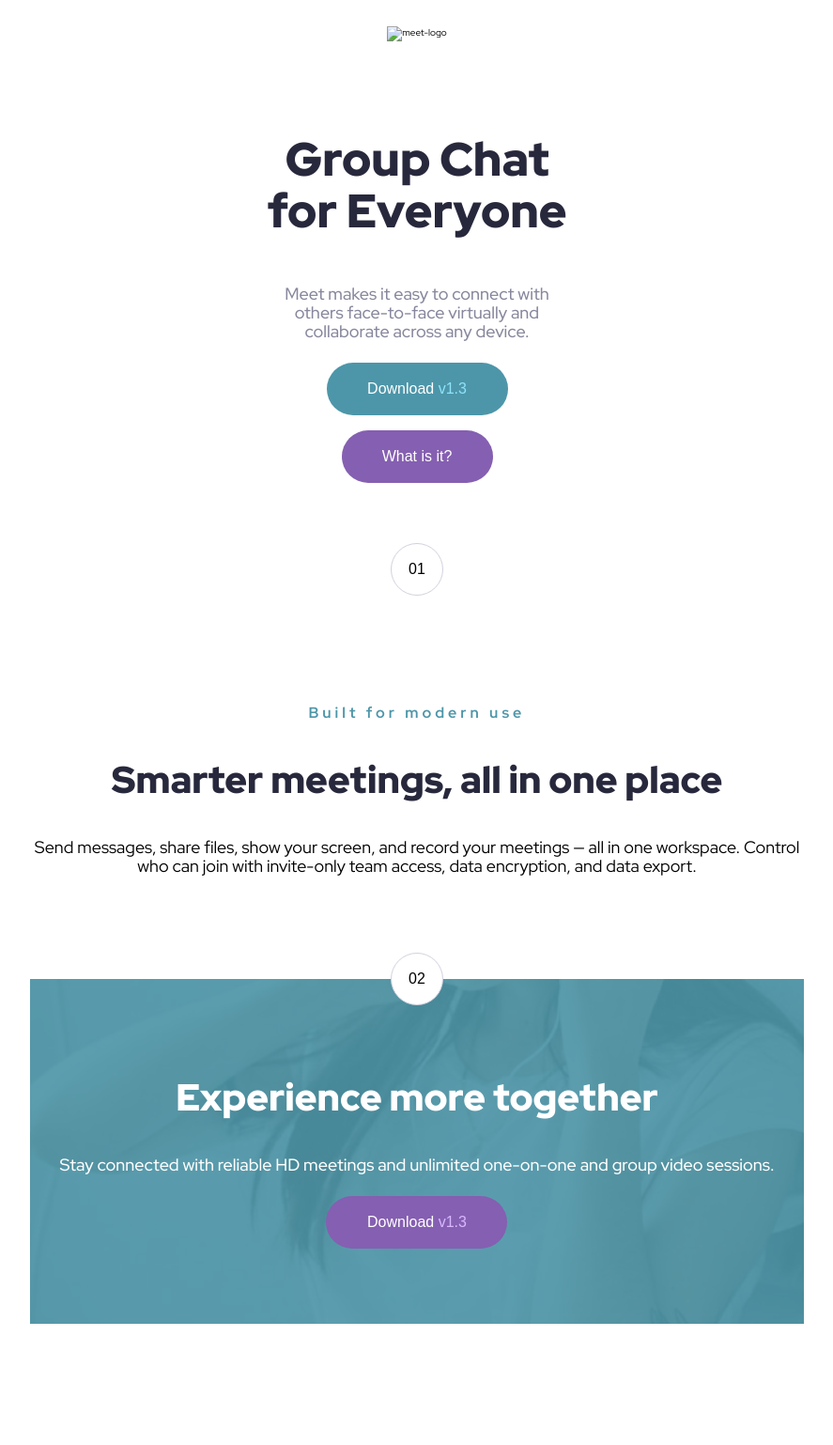
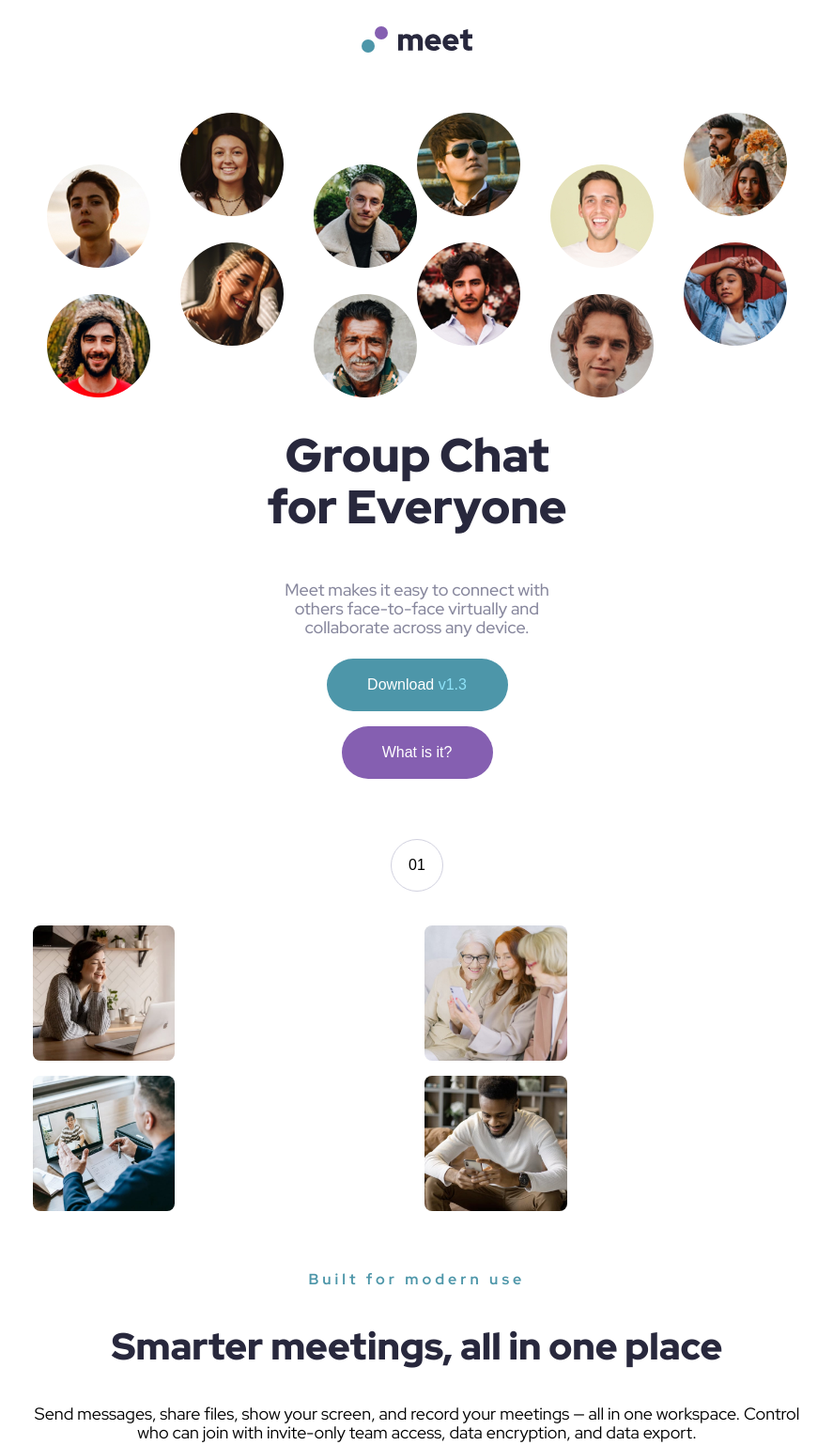
Before and after one commit to CiaoGab/meet-landing-page, a plain HTML site: page index.html in a window 1280 px wide. Shown: the part 20-1558 px from the top of the page at 94% size, without its empty margins (196-1083 px from the left). Before the commit the page ends 1429 px from the top, so only its background shows below. Drawn offline with Linux system fonts and the light colour scheme; files whose address does not match are found by name.

Commit message:
Update index.html
fixed paths for github pages deploy

```diff
--- a/index.html
+++ b/index.html
@@ -21,18 +21,18 @@
   <body>
     <nav>
       <div class="navbar">
-        <img src="/starter-code/assets/logo.svg" alt="meet-logo" />
+        <img src="/assets/logo.svg" alt="meet-logo" />
       </div>
     </nav>
     <div class="hero">
       <div class="combined-img">
         <img
-          src="/starter-code\assets\desktop\image-hero-left.png"
+          src="\assets\desktop\image-hero-left.png"
           alt=""
           class="left"
         />
         <img
-          src="/starter-code\assets\desktop\image-hero-right.png"
+          src="\assets\desktop\image-hero-right.png"
           alt=""
           class="right"
         />
@@ -56,18 +56,18 @@
         </div>
         <div class="img-collage">
           <img
-            src="/starter-code\assets\desktop\image-woman-in-videocall.jpg"
+            src="\assets\desktop\image-woman-in-videocall.jpg"
             alt=""
           />
           <img
-            src="/starter-code\assets\desktop\image-women-videochatting.jpg"
+            src="\assets\desktop\image-women-videochatting.jpg"
             alt=""
           />
           <img
-            src="/starter-code\assets\desktop\image-men-in-meeting.jpg"
+            src="\assets\desktop\image-men-in-meeting.jpg"
             alt=""
           />
-          <img src="/starter-code\assets\desktop\image-man-texting.jpg" alt="" />
+          <img src="\assets\desktop\image-man-texting.jpg" alt="" />
         </div>
         <div class="main-text-content">
           <h2>Built for modern use</h2>
```
